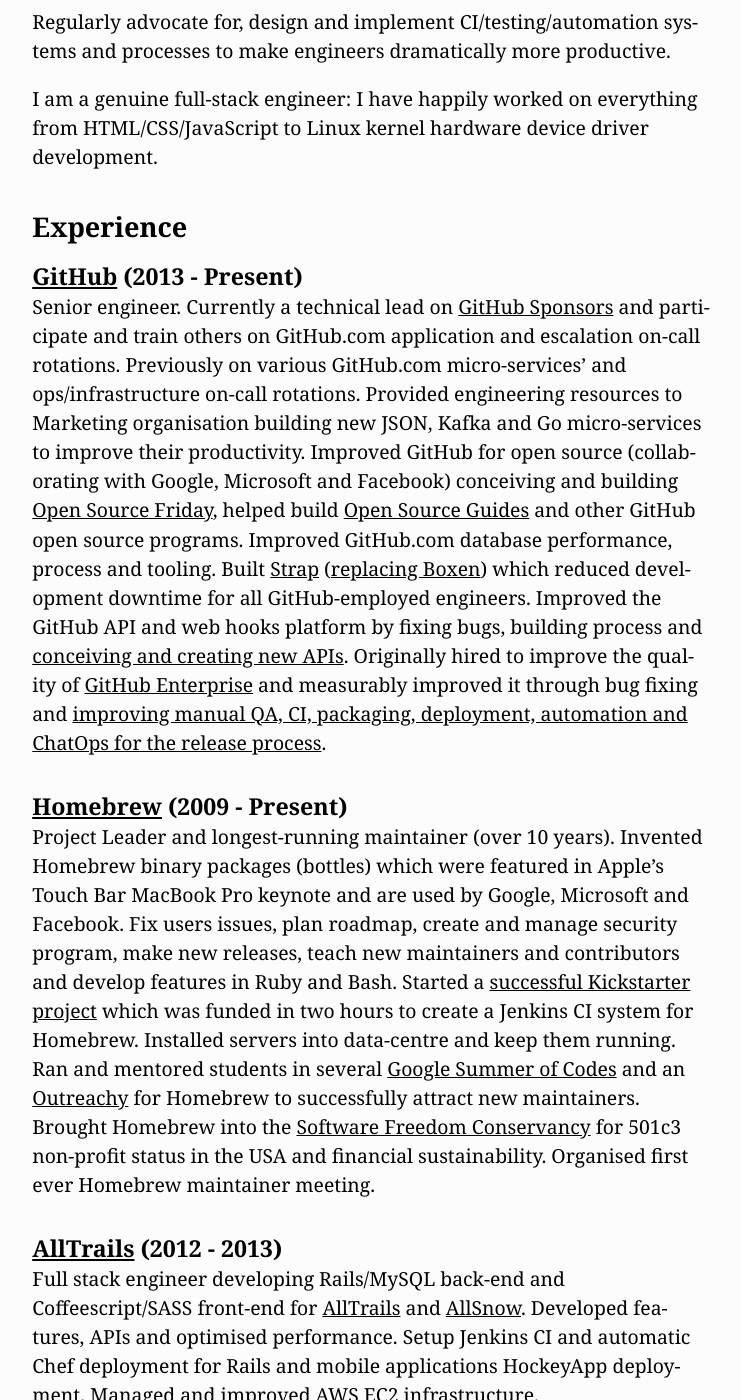
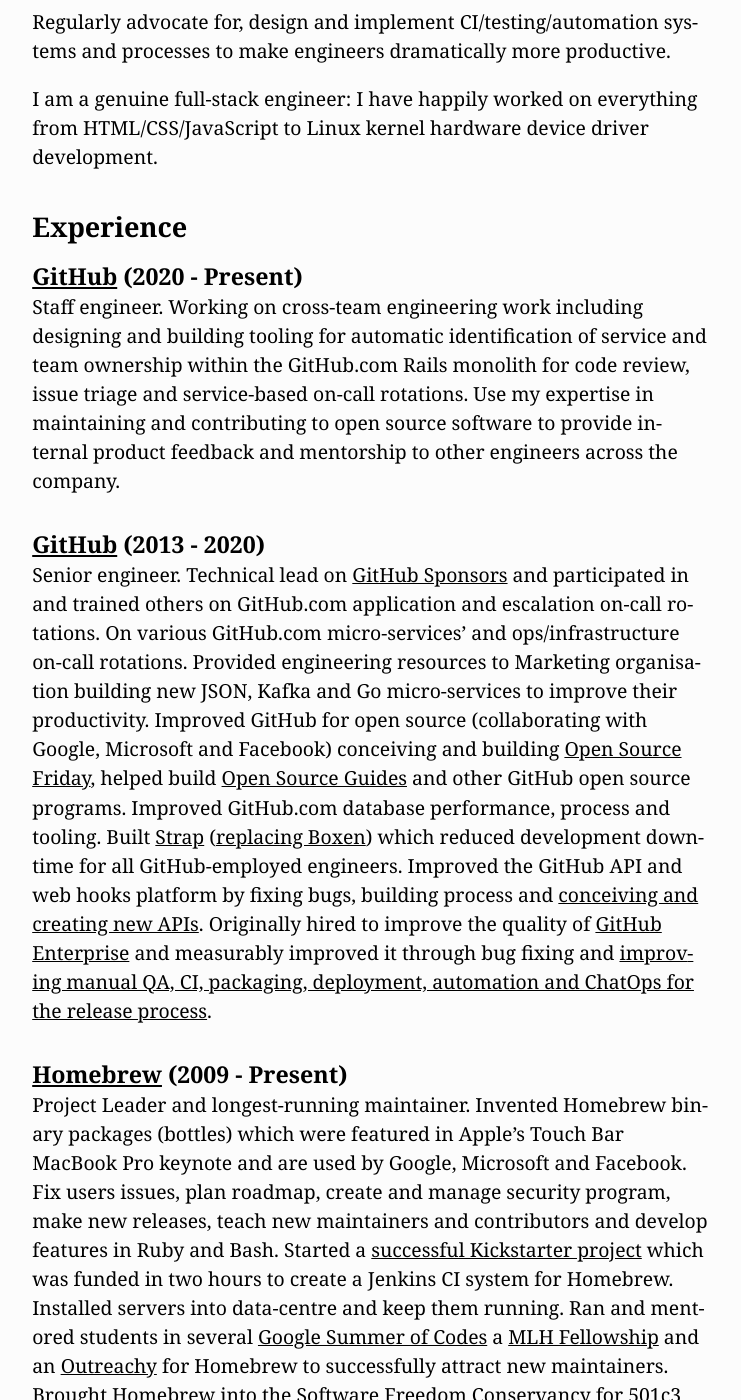
Before and after one commit to MikeMcQuaid/mikemcquaid.com, a Jekyll site: the page built from cv.md, in a window 1280 px wide and 1400 px high, scrolled down 1015 px. Shown: the whole window, without its empty margins (269-1010 px from the left). Built offline with Jekyll 4.4.1, drawn with Linux system fonts in a browser that asks for light colours; some of the changed text lies outside the part shown.

Commit message:
Add staff engineer title.

```diff
--- a/_config.yml
+++ b/_config.yml
@@ -1,5 +1,5 @@
 title: Mike McQuaid
-description: Senior Engineer and Open Source Maintainer.
+description: Staff Engineer and Homebrew Project Leader
 
 author:
   name: Mike McQuaid
--- a/cv.md
+++ b/cv.md
@@ -5,7 +5,7 @@
 ---
 ### Mike McQuaid
 
-#### Senior Engineer
+#### Staff Engineer
 
 I love making people's lives more efficient through writing software, checklists and documentation.
 
@@ -30,13 +30,17 @@
 
 ### Experience
 
-#### [GitHub](http://github.com/) (2013 - Present)
+#### [GitHub](http://github.com/) (2020 - Present)
 
-Senior engineer. Currently a technical lead on [GitHub Sponsors](https://github.com/sponsors/) and participate and train others on GitHub.com application and escalation on-call rotations. Previously on various GitHub.com micro-services' and ops/infrastructure on-call rotations. Provided engineering resources to Marketing organisation building new JSON, Kafka and Go micro-services to improve their productivity. Improved GitHub for open source (collaborating with Google, Microsoft and Facebook) conceiving and building [Open Source Friday](https://opensourcefriday.com), helped build [Open Source Guides](https://opensource.guide) and other GitHub open source programs. Improved GitHub.com database performance, process and tooling. Built [Strap](https://github.com/MikeMcQuaid/strap) ([replacing Boxen](https://mikemcquaid.com/2016/06/15/replacing-boxen/)) which reduced development downtime for all GitHub-employed engineers. Improved the GitHub API and web hooks platform by fixing bugs, building process and [conceiving and creating new APIs](https://developer.github.com/changes/2016-02-24-commit-reference-sha-api/). Originally hired to improve the quality of [GitHub Enterprise](https://github.com/enterprise) and measurably improved it through bug fixing and [improving manual QA, CI, packaging, deployment, automation and ChatOps for the release process](https://githubengineering.com/runnable-documentation/).
+Staff engineer. Working on cross-team engineering work including designing and building tooling for automatic identification of service and team ownership within the GitHub.com Rails monolith for code review, issue triage and service-based on-call rotations. Use my expertise in maintaining and contributing to open source software to provide internal product feedback and mentorship to other engineers across the company.
+
+#### [GitHub](http://github.com/) (2013 - 2020)
+
+Senior engineer. Technical lead on [GitHub Sponsors](https://github.com/sponsors/) and participated in and trained others on GitHub.com application and escalation on-call rotations. On various GitHub.com micro-services' and ops/infrastructure on-call rotations. Provided engineering resources to Marketing organisation building new JSON, Kafka and Go micro-services to improve their productivity. Improved GitHub for open source (collaborating with Google, Microsoft and Facebook) conceiving and building [Open Source Friday](https://opensourcefriday.com), helped build [Open Source Guides](https://opensource.guide) and other GitHub open source programs. Improved GitHub.com database performance, process and tooling. Built [Strap](https://github.com/MikeMcQuaid/strap) ([replacing Boxen](https://mikemcquaid.com/2016/06/15/replacing-boxen/)) which reduced development downtime for all GitHub-employed engineers. Improved the GitHub API and web hooks platform by fixing bugs, building process and [conceiving and creating new APIs](https://developer.github.com/changes/2016-02-24-commit-reference-sha-api/). Originally hired to improve the quality of [GitHub Enterprise](https://github.com/enterprise) and measurably improved it through bug fixing and [improving manual QA, CI, packaging, deployment, automation and ChatOps for the release process](https://githubengineering.com/runnable-documentation/).
 
 #### [Homebrew](https://github.com/Homebrew/homebrew/) (2009 - Present)
 
-Project Leader and longest-running maintainer (over 10 years). Invented Homebrew binary packages (bottles) which were featured in Apple's Touch Bar MacBook Pro keynote and are used by Google, Microsoft and Facebook. Fix users issues, plan roadmap, create and manage security program, make new releases, teach new maintainers and contributors and develop features in Ruby and Bash. Started a [successful Kickstarter project](http://www.kickstarter.com/projects/homebrew/brew-test-bot) which was funded in two hours to create a Jenkins CI system for Homebrew. Installed servers into data-centre and keep them running. Ran and mentored students in several [Google Summer of Codes](https://summerofcode.withgoogle.com) and an [Outreachy](https://www.outreachy.org) for Homebrew to successfully attract new maintainers. Brought Homebrew into the [Software Freedom Conservancy](https://sfconservancy.org) for 501c3 non-profit status in the USA and financial sustainability. Organised first ever Homebrew maintainer meeting.
+Project Leader and longest-running maintainer. Invented Homebrew binary packages (bottles) which were featured in Apple's Touch Bar MacBook Pro keynote and are used by Google, Microsoft and Facebook. Fix users issues, plan roadmap, create and manage security program, make new releases, teach new maintainers and contributors and develop features in Ruby and Bash. Started a [successful Kickstarter project](http://www.kickstarter.com/projects/homebrew/brew-test-bot) which was funded in two hours to create a Jenkins CI system for Homebrew. Installed servers into data-centre and keep them running. Ran and mentored students in several [Google Summer of Codes](https://summerofcode.withgoogle.com) a [MLH Fellowship](https://fellowship.mlh.io) and an [Outreachy](https://www.outreachy.org) for Homebrew to successfully attract new maintainers. Brought Homebrew into the [Software Freedom Conservancy](https://sfconservancy.org) for 501c3 non-profit status in the USA and financial sustainability. Organised first ever Homebrew maintainer meeting.
 
 #### [AllTrails](https://www.alltrails.com) (2012 - 2013)
 
```
Also changed, not shown: projects.md (+3 -1 lines).
